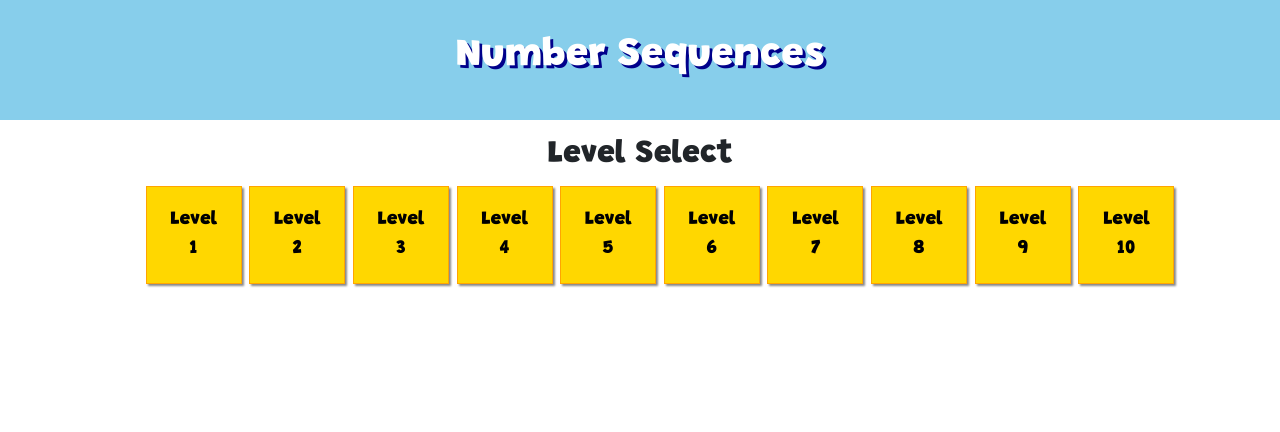
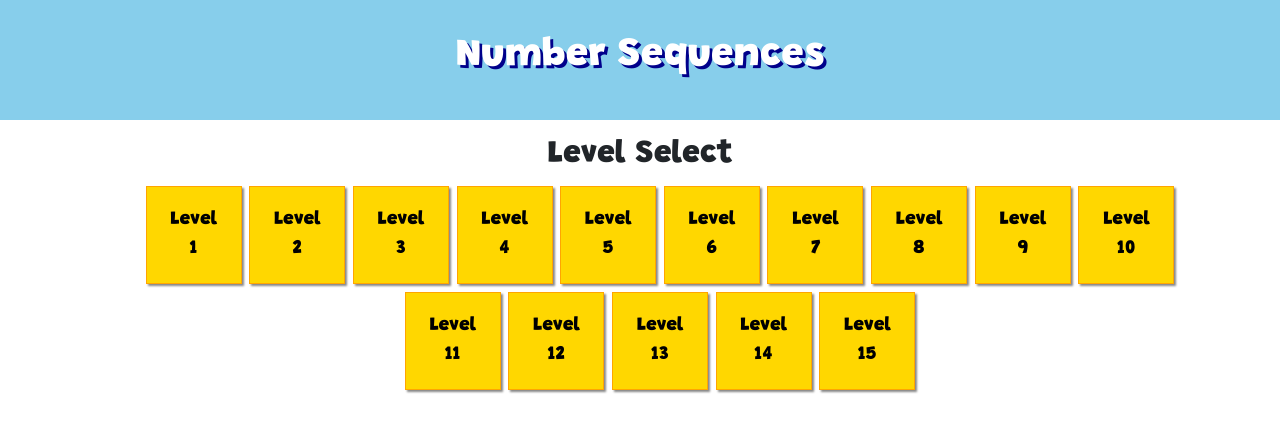
Before and after one commit to mikeyhogarth/number-sequences-game, a React (Create React App) app: page / in a window 1280 px wide. Shown: the top 432 px of the page. Built offline with nearby package versions, Linux system fonts and the light colour scheme; what number-sequences would draw is missing.

Commit message:
Add some more levels

```diff
--- a/src/data/levels.ts
+++ b/src/data/levels.ts
@@ -1,16 +1,29 @@
-import { Arithmetic } from "number-sequences";
+import {
+  Arithmetic,
+  Geometric,
+  Fibonacci,
+  Prime,
+  Power,
+  Triangle,
+  Twin,
+} from "number-sequences";
 
 const levels = [
   Arithmetic(1, 1),
   Arithmetic(1, 2),
   Arithmetic(2, 1),
+  Triangle(),
   Arithmetic(0, 3),
   Arithmetic(10, -1),
   Arithmetic(5, 2),
   Arithmetic(1, 8),
-  Arithmetic(4, 2),
-  Arithmetic(20, -3),
-  Arithmetic(16, 7),
+  Geometric(1, 2),
+  Geometric(2, 2),
+  Fibonacci(),
+  Prime(),
+  Power(2),
+  Twin(Arithmetic(2, 1), Arithmetic(3, 0)),
+  Twin(Geometric(2, 1), Arithmetic(3, 0)),
 ];
 
 export interface Level {
```
